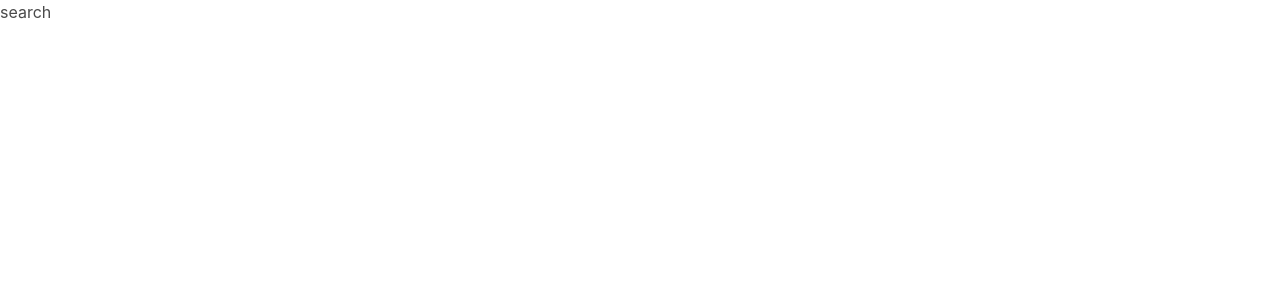
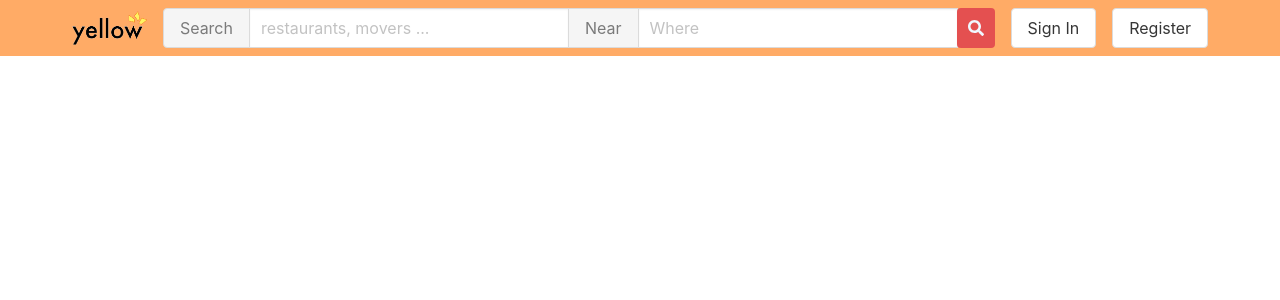
Before and after one commit to saqibhasib/yelp-clone, a React (Create React App) app: page /search in a window 1280 px wide. Shown: the top 300 px of the page. Built offline with nearby package versions, Linux system fonts and the light colour scheme.

Commit message:
add nav bar for search page

```diff
--- /dev/null
+++ b/src/NavBarMain/NavBarMain.js
@@ -0,0 +1,15 @@
+import React from 'react';
+import logo from '../assets/logo.png';
+import { SearchBar } from '../SearchBar/SearchBar';
+import styles from './NavBarMain.module.css';
+
+export function NavBarMain(){
+    return(
+        <div className={styles['nav-bar']}>
+            <img src={logo} className={styles.logo} alt="logo"/>
+            <SearchBar small/>
+            <button className={`button ${styles['nav-button']}`}>Sign In</button>
+            <button className={`button ${styles['nav-button']}`}>Register</button>
+        </div>
+    );
+};
--- /dev/null
+++ b/src/NavBarMain/NavBarMain.module.css
@@ -0,0 +1,18 @@
+.nav-bar {
+    display: flex;
+    background: rgb(255, 171, 102);
+
+    padding-bottom: .5rem;
+    padding-top: .5rem;
+    align-items: center;
+    justify-content: center;
+}
+
+.logo {
+    width: 75px;
+    margin-right: 1rem;
+}
+
+:global(.button).nav-button {
+    margin-left: 1rem;
+}
--- a/src/Search/Search.js
+++ b/src/Search/Search.js
@@ -1,7 +1,10 @@
 import React from 'react';
+import { NavBarMain } from '../NavBarMain/NavBarMain';
 
 export function Search(){
     return(
-        <div>search</div>
+        <div>
+            <NavBarMain/>
+        </div>
     );
 }
--- a/src/SearchBar/SearchBar.js
+++ b/src/SearchBar/SearchBar.js
@@ -2,27 +2,29 @@
 import styles from './SearchBar.module.css';
 
 
-export function SearchBar() {
+export function SearchBar(props) {
+    const sizeClass = props.small ? '' : 'is-medium';
+
     return(
         <div>
             <div className="field has-addons">
                 <p className="control">
-                    <button className="button is-static">
+                    <button className={`button is-static ${sizeClass}`}>
                         Search
                     </button>
                 </p>
                 <p className="control">
-                    <input className={`input ${styles['input-control']}`} type="text" placeholder="restaurants, movers ..."/>
+                    <input className={`input ${sizeClass} ${styles['input-control']}`} type="text" placeholder="restaurants, movers ..."/>
                 </p>
                 <p className="control">
-                    <button className="button is-static">
+                    <button className={`button is-static ${sizeClass}`}>
                         Near
                     </button>
                 </p>
                 <p className="control">
-                    <input className={`input ${styles['input-control']}`} type="text" placeholder="Where"/>
+                    <input className={`input ${sizeClass} ${styles['input-control']}`} type="text" placeholder="Where"/>
                 </p>
-                <button className={`button ${styles["search-button"]}`}>
+                <button className={`button ${sizeClass} ${styles["search-button"]}`}>
                     <span className={`icon is-small ${styles["search-icon"]}`}>
                         <i className="fas fa-search"></i>
                     </span>
```
